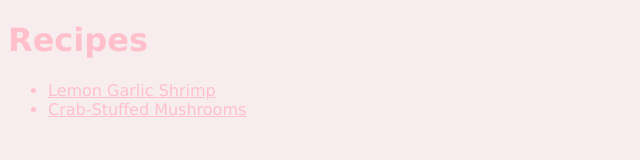
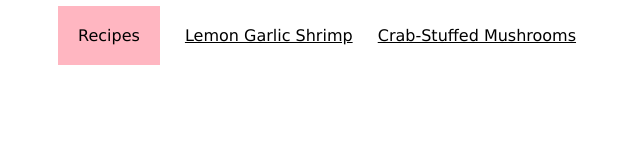
Before and after one commit to ajkang1/odin-recipes, a plain HTML site: page index.html in a window 1280 px wide. Shown: the whole page, without its empty margins (0-640 px from the left). Drawn offline with Linux system fonts and the light colour scheme.

Commit message:
add tabs to webpage for each recipe

```diff
--- a/index.html
+++ b/index.html
@@ -6,8 +6,10 @@
         <title>Recipes Project</title>
     </head>
     <body>
-        <h1>Recipes</h1>
         <ul class = "contents">
+            <li>
+                <span>Recipes</span>
+            </li>
             <li><a href = "recipes/lemonShrimp.html">Lemon Garlic Shrimp</a></li>
             <li><a href = "recipes/crab.html">Crab-Stuffed Mushrooms</a></li>
         </ul>
--- a/recipes/style.css
+++ b/recipes/style.css
@@ -1,9 +1,20 @@
 *{
     font-family:'Lucida Sans', 'Lucida Sans Regular', 'Lucida Grande', 'Lucida Sans Unicode', Geneva, Verdana, sans-serif;
-    background-color: rgb(247, 236, 238);
-    color: pink;
+    background-color: white;
+    color: black;
 }
 
-#ingredients, a{
-    color: pink;
+#ingredients, .contents{
+    color: black;
+    list-style: none;
 }
+
+li{
+    display: inline-block;
+    margin: 10px;
+}
+
+span{
+    background-color: lightpink;
+    padding: 20px;
+}
```
